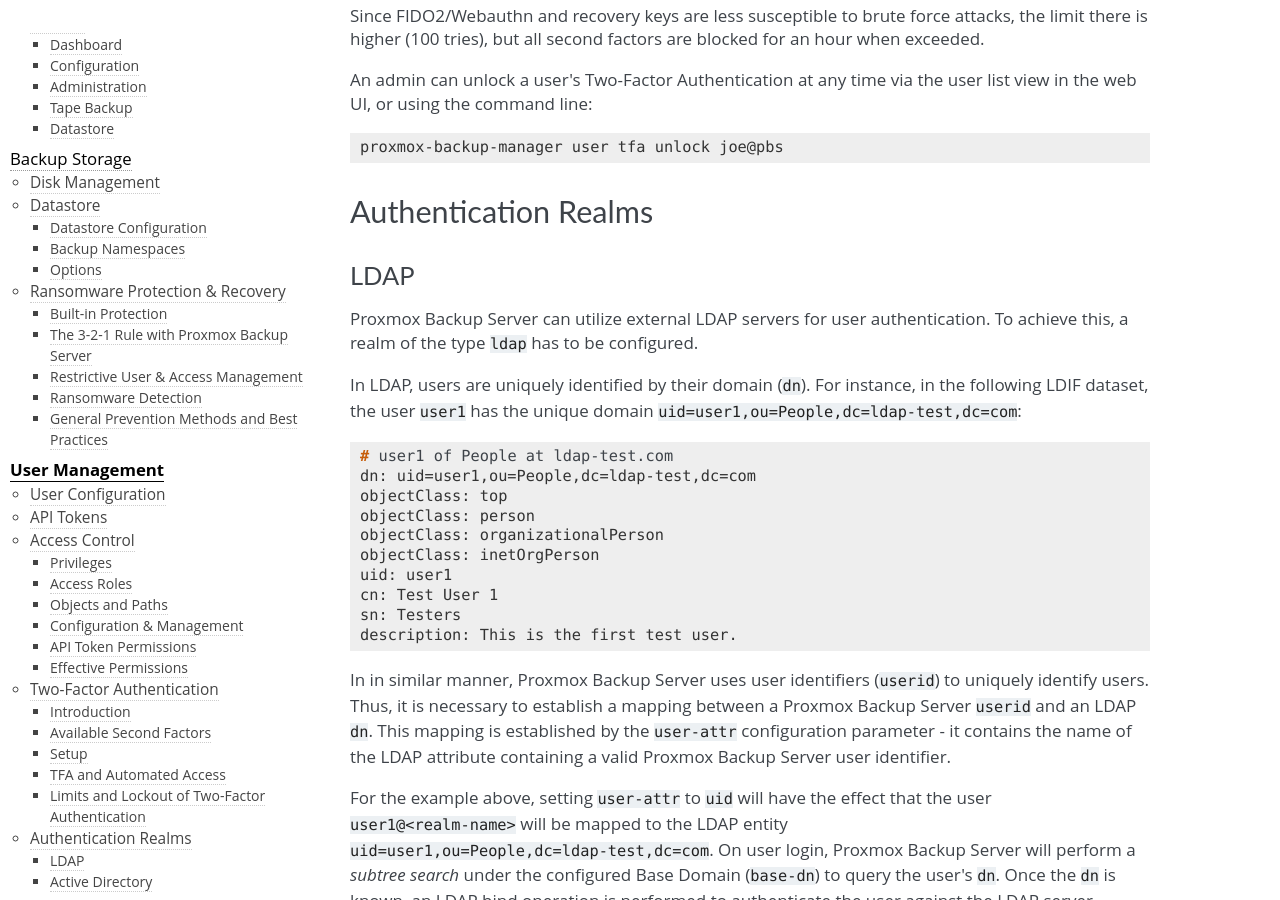
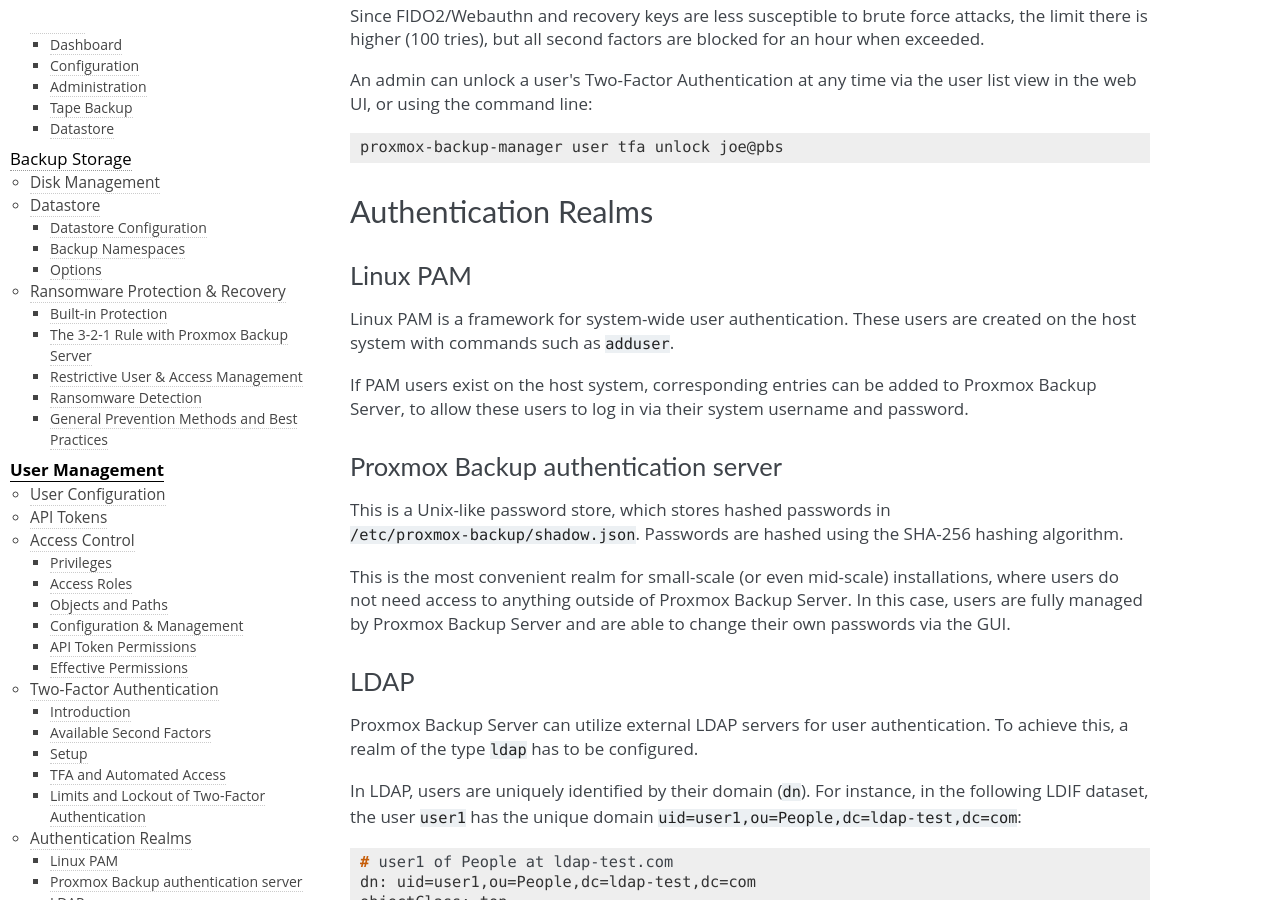
Before and after one commit to rikka-chunibyo/PBS-X, a Sphinx documentation site: the page built from docs/user-management.rst, in a window 1280 px wide and 900 px high, scrolled down 10566 px. Built offline with Sphinx 7.4.7, drawn with Linux system fonts in a browser that asks for light colours; some of the changed text lies outside the part shown.

Commit message:
docs: user-management: document `pam` and `pbs` authentication realm
Mostly taken from pve-docs and adapted as needed.

Signed-off-by: Christoph Heiss <c.heiss@proxmox.com>
Reviewed-by: Lukas Wagner <l.wagner@proxmox.com>
Tested-by: Lukas Wagner <l.wagner@proxmox.com>

```diff
--- a/docs/user-management.rst
+++ b/docs/user-management.rst
@@ -16,8 +16,8 @@ User Configuration
 choose the realm when you add a new user. Possible realms are:
 
 :pam: Linux PAM standard authentication. Use this if you want to
-      authenticate as a Linux system user (users need to exist on the
-      system).
+      authenticate as a Linux system user. The users needs to already exist on
+      the host system.
 
 :pbs: Proxmox Backup Server realm. This type stores hashed passwords in
       ``/etc/proxmox-backup/shadow.json``.
@@ -599,6 +599,32 @@ list view in the web UI, or using the command line:
 Authentication Realms
 ---------------------
 
+.. _user_realms_pam:
+
+Linux PAM
+~~~~~~~~~
+
+Linux PAM is a framework for system-wide user authentication. These users are
+created on the host system with commands such as ``adduser``.
+
+If PAM users exist on the host system, corresponding entries can be added to
+Proxmox Backup Server, to allow these users to log in via their system username
+and password.
+
+.. _user_realms_pbs:
+
+Proxmox Backup authentication server
+~~~~~~~~~~~~~~~~~~~~~~~~~~~~~~~~~~~~
+
+This is a Unix-like password store, which stores hashed passwords in
+``/etc/proxmox-backup/shadow.json``. Passwords are hashed using the SHA-256
+hashing algorithm.
+
+This is the most convenient realm for small-scale (or even mid-scale)
+installations, where users do not need access to anything outside of Proxmox
+Backup Server. In this case, users are fully managed by Proxmox Backup Server
+and are able to change their own passwords via the GUI.
+
 .. _user_realms_ldap:
 
 LDAP
```
Also changed, not shown: 2 other files.
